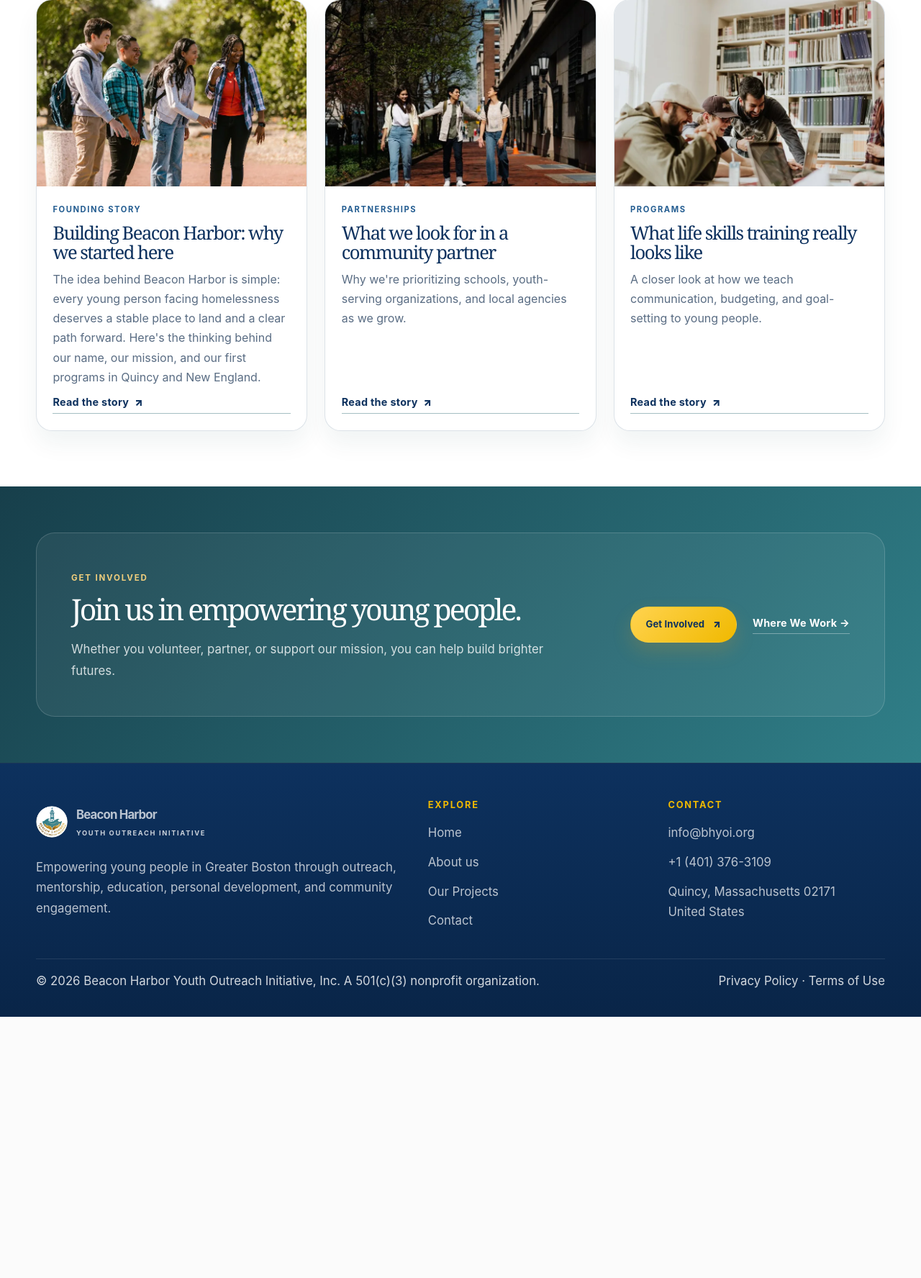
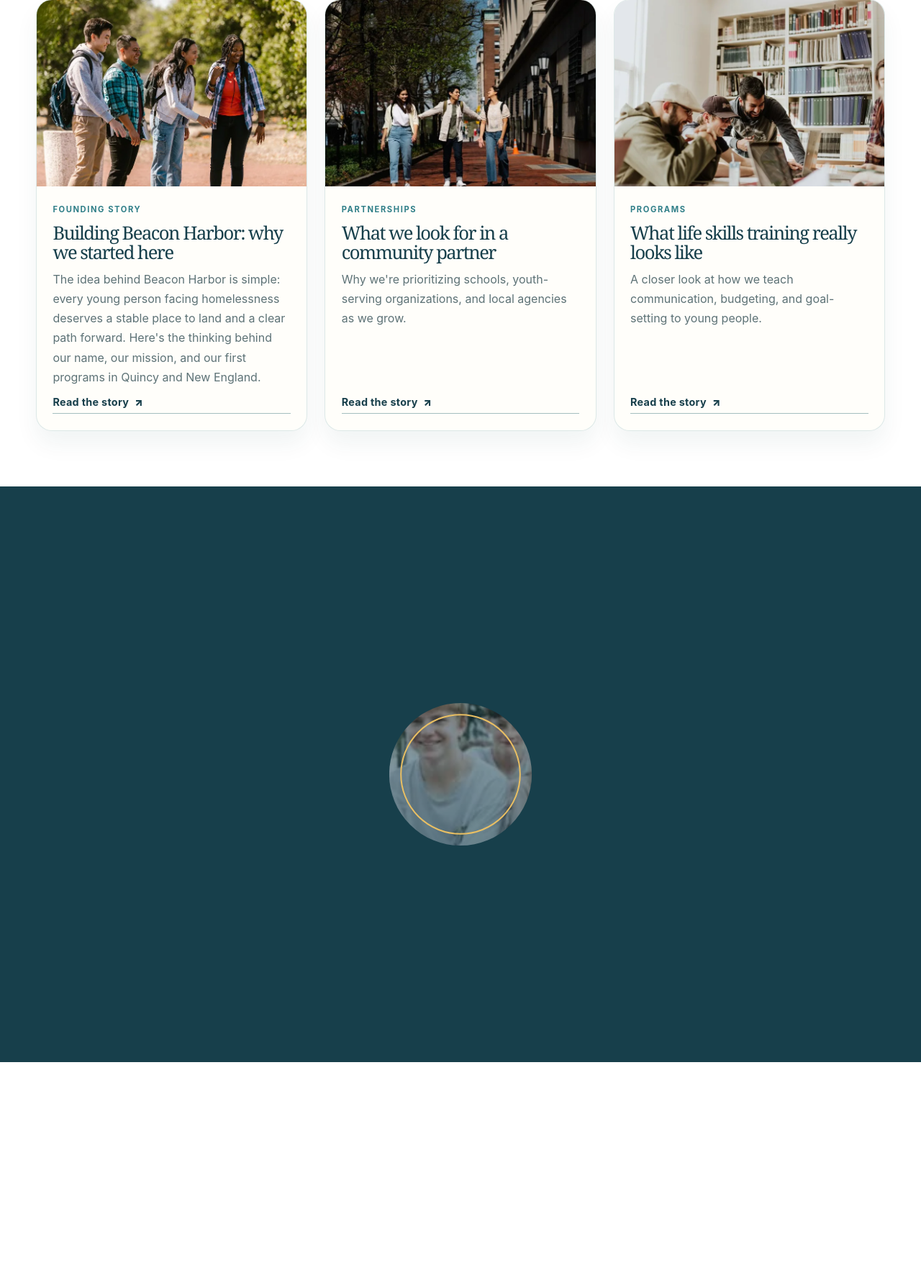
Before and after one commit to JimmyBiverson/beacon_harbour, a Laravel app: page / in a window 1280 px wide. Shown: the part 3514-5290 px from the top of the page at 72% size. Before the commit the page ends 4927 px from the top, so only its background shows below. Run offline with Laravel 12, Linux system fonts and the light colour scheme; style sheets or scripts are compiled from the project's sources.

Commit message:
Restore live palette and add pinned CTA scroll effect

```diff
--- a/resources/css/harbor.css
+++ b/resources/css/harbor.css
@@ -14,23 +14,6 @@
     --shadow: rgba(23, 63, 75, 0.14);
 }
 
-body[data-page="home"],
-body[data-page="about"] {
-    --forest-900: #0d315e;
-    --forest-800: #164778;
-    --forest-700: #245d91;
-    --forest-600: #4a7eaa;
-    --ivory: #f5f8fc;
-    --sand: #fff0bd;
-    --panel: #ffffff;
-    --line: rgba(13, 49, 94, 0.14);
-    --ink: #172f4d;
-    --muted: #596c83;
-    --gold: #f0b900;
-    --amber: #ffd34f;
-    --shadow: rgba(13, 49, 94, 0.14);
-}
-
 .mobile-donate {
     display: none !important;
 }
@@ -102,7 +85,6 @@ select:focus-visible {
     z-index: 60;
     border-bottom: 1px solid transparent;
     background: rgba(23, 63, 75, 0.97);
-    backdrop-filter: blur(14px);
     transition: background 0.25s ease, border-color 0.25s ease, transform 0.25s ease;
 }
 
@@ -437,9 +419,8 @@ select:focus-visible {
     max-width: 60%;
     padding: 1rem 1.1rem;
     border-radius: 18px;
-    background: rgba(15, 47, 56, 0.68);
+    background: rgba(15, 47, 56, 0.88);
     border: 1px solid rgba(255, 255, 255, 0.12);
-    backdrop-filter: blur(8px);
 }
 
 .slider-overlay .eyebrow {
@@ -836,7 +817,6 @@ textarea {
 body.motion-ready .reveal:not(.seen) {
     opacity: 0;
     translate: 0 34px;
-    filter: blur(4px);
 }
 
 .reveal.seen {
@@ -866,13 +846,11 @@ body.motion-ready .reveal:not(.seen) {
     from {
         opacity: 0;
         translate: 0 38px;
-        filter: blur(5px);
     }
 
     to {
         opacity: 1;
         translate: 0 0;
-        filter: blur(0);
     }
 }
 
@@ -1182,6 +1160,112 @@ body.motion-ready .reveal:not(.seen) {
         margin: 0;
     }
 
+    .pinned-cta {
+        position: relative;
+        display: flex;
+        align-items: center;
+        justify-content: center;
+        min-height: clamp(30rem, 74vh, 48rem);
+        padding: clamp(3rem, 8vw, 6rem) 1.25rem;
+        overflow: hidden;
+        background: var(--forest-900);
+        color: #ffffff;
+        text-align: center;
+    }
+
+    .pinned-cta__media {
+        position: absolute;
+        inset: 0;
+        z-index: 0;
+        overflow: hidden;
+        background: var(--forest-900);
+        will-change: clip-path, transform;
+    }
+
+    .pinned-cta__image {
+        width: 100%;
+        height: 100%;
+        object-fit: cover;
+        transform: scale(1.02);
+    }
+
+    .pinned-cta__media::after {
+        position: absolute;
+        inset: 0;
+        background: linear-gradient(180deg, rgba(23, 63, 75, 0.62), rgba(23, 63, 75, 0.46) 45%, rgba(23, 63, 75, 0.88));
+        content: "";
+        pointer-events: none;
+    }
+
+    .pinned-cta__ring {
+        position: absolute;
+        top: 50%;
+        left: 50%;
+        z-index: 1;
+        display: none;
+        width: 5.625rem;
+        height: 5.625rem;
+        margin: -2.8125rem 0 0 -2.8125rem;
+        color: var(--amber);
+        pointer-events: none;
+        will-change: transform, opacity;
+    }
+
+    .pinned-cta__content {
+        position: relative;
+        z-index: 2;
+        max-width: 44rem;
+        margin: 0 auto;
+    }
+
+    .pinned-cta__content .eyebrow {
+        color: var(--amber);
+    }
+
+    .pinned-cta__content h2 {
+        margin: 0.8rem 0 1rem;
+        color: #ffffff;
+        font-family: Georgia, "Times New Roman", serif;
+        font-size: clamp(2.2rem, 4vw, 4rem);
+        line-height: 1.02;
+        letter-spacing: -0.06em;
+    }
+
+    .pinned-cta__content p {
+        margin: 0 auto 1.5rem;
+        color: rgba(255, 255, 255, 0.8);
+        line-height: 1.7;
+    }
+
+    @media (min-width: 1024px) {
+        html.has-pinned-cta .pinned-cta-scroll {
+            height: 300vh;
+        }
+
+        html.has-pinned-cta .pinned-cta {
+            position: sticky;
+            top: 0;
+            height: 100vh;
+            min-height: 0;
+            padding: 0;
+        }
+
+        html.has-pinned-cta .pinned-cta__media {
+            clip-path: circle(84px at 50% 50%);
+            transform: scale(1.18);
+        }
+
+        html.has-pinned-cta .pinned-cta__ring {
+            display: block;
+            transform: scale(2);
+        }
+
+        html.has-pinned-cta .pinned-cta__content {
+            opacity: 0;
+            transform: scale(1.18);
+        }
+    }
+
     .page-feature {
         margin: 1rem 0 4rem;
     }
@@ -1262,7 +1346,7 @@ body.motion-ready .reveal:not(.seen) {
     overflow: hidden;
     padding: clamp(3rem, 6vw, 5.5rem) 0;
     background:
-        radial-gradient(circle at 10% -30%, rgba(240, 185, 0, 0.32), transparent 44%),
+        radial-gradient(circle at 10% -30%, rgba(209, 161, 65, 0.24), transparent 44%),
         var(--forest-900);
     color: #ffffff;
 }
@@ -1304,7 +1388,7 @@ body.motion-ready .reveal:not(.seen) {
     border: 1px solid rgba(255, 255, 255, 0.18);
     border-radius: 24px;
     background: rgba(255, 255, 255, 0.06);
-    box-shadow: 0 24px 48px rgba(8, 30, 58, 0.18);
+    box-shadow: 0 24px 48px rgba(23, 63, 75, 0.14);
 }
 
 .impact-aside .eyebrow {
@@ -2119,22 +2203,10 @@ body.motion-ready .reveal:not(.seen) {
         }
     }
 
-body[data-page="home"] .site-header,
-body[data-page="about"] .site-header,
-body[data-page="home"] .site-header.is-scrolled,
-body[data-page="about"] .site-header.is-scrolled {
-    background: rgba(13, 49, 94, 0.97);
-}
-
-body[data-page="home"] .site-footer,
-body[data-page="about"] .site-footer {
-    background: linear-gradient(180deg, #0d315e 0%, #092548 100%);
-}
-
 body[data-page="home"] .home-hero::after {
     background:
-        radial-gradient(circle at 82% 15%, rgba(240, 185, 0, 0.2), transparent 25%),
-        linear-gradient(90deg, rgba(9, 37, 72, 0.97) 0%, rgba(13, 49, 94, 0.88) 51%, rgba(13, 49, 94, 0.72) 100%);
+        radial-gradient(circle at 82% 15%, rgba(230, 185, 83, 0.24), transparent 25%),
+        linear-gradient(90deg, rgba(17, 54, 65, 0.97) 0%, rgba(32, 95, 104, 0.88) 51%, rgba(23, 63, 75, 0.75) 100%);
 }
 
 body[data-page="home"] .home-hero .hero-copy h1 {
@@ -2147,7 +2219,7 @@ body[data-page="home"] .home-hero .hero-copy h1 {
 
 body[data-page="home"] .home-hero .hero-copy .hero-tagline {
     margin-bottom: 0.8rem;
-    color: #ffe083;
+    color: var(--amber);
     font-size: 1.08rem;
     font-style: italic;
     font-weight: 700;
@@ -2263,15 +2335,9 @@ body[data-page="home"] .home-hero .hero-copy p:not(.hero-tagline) {
     font-size: 0.75rem;
 }
 
-body[data-page="about"] .page-hero-scrim {
-    background:
-        linear-gradient(90deg, rgba(9, 37, 72, 0.96) 0%, rgba(13, 49, 94, 0.82) 48%, rgba(13, 49, 94, 0.34) 100%),
-        linear-gradient(0deg, rgba(9, 37, 72, 0.56), transparent 68%);
-}
-
 body[data-page="about"] .page-hero-copy .eyebrow,
 body[data-page="about"] .page-hero-breadcrumb .crumb {
-    color: #ffe083;
+    color: var(--gold);
 }
 
 @media (max-width: 900px) {
--- a/resources/js/app.js
+++ b/resources/js/app.js
@@ -5,8 +5,11 @@ const lenis = new Lenis({
     autoRaf: true,
     anchors: { offset: -88 },
     smoothWheel: true,
-    duration: 0.9,
-    wheelMultiplier: 0.9,
+    duration: 1.15,
+    easing: value => Math.min(1, 1.001 - 2 ** (-10 * value)),
+    wheelMultiplier: 1,
+    touchMultiplier: 1.6,
+    autoResize: true,
     respectReducedMotion: true,
 });
 
@@ -41,21 +44,98 @@ if (toggle && nav) {
 
 const siteHeader = document.querySelector('#site-header');
 const scrollProgress = document.querySelector('#scroll-progress');
-if (siteHeader) {
-    const updateHeaderState = (scrollY = lenis.scroll) => {
+const pinnedCtaSections = [...document.querySelectorAll('[data-pinned-cta]')];
+const pinnedCtaDesktop = matchMedia('(min-width: 1024px)');
+
+function updateHeaderState() {
+    const scrollY = window.scrollY;
+    if (siteHeader) {
         siteHeader.classList.toggle('is-scrolled', scrollY > 10);
+    }
 
-        if (scrollProgress) {
-            const scrollableHeight = document.documentElement.scrollHeight - window.innerHeight;
-            const progress = scrollableHeight > 0 ? scrollY / scrollableHeight : 0;
-            scrollProgress.style.transform = `scaleX(${Math.min(1, Math.max(0, progress))})`;
+    if (scrollProgress) {
+        const scrollableHeight = document.documentElement.scrollHeight - window.innerHeight;
+        const progress = scrollableHeight > 0 ? scrollY / scrollableHeight : 0;
+        scrollProgress.style.transform = `scaleX(${Math.min(1, Math.max(0, progress))})`;
+    }
+}
+
+function resetPinnedCta(section) {
+    section.querySelectorAll('[data-pinned-cta-media], [data-pinned-cta-ring], [data-pinned-cta-content]').forEach(element => {
+        element.style.removeProperty('clip-path');
+        element.style.removeProperty('transform');
+        element.style.removeProperty('opacity');
+    });
+}
+
+function updatePinnedCtas() {
+    if (!document.documentElement.classList.contains('has-pinned-cta')) {
+        return;
+    }
+
+    const radiusLimit = Math.hypot(window.innerWidth, window.innerHeight) / 2 * 1.05;
+
+    pinnedCtaSections.forEach(section => {
+        const wrapper = section.closest('[data-pinned-cta-scroll]');
+        const media = section.querySelector('[data-pinned-cta-media]');
+        const ring = section.querySelector('[data-pinned-cta-ring]');
+        const content = section.querySelector('[data-pinned-cta-content]');
+
+        if (!wrapper || !media || !content) {
+            return;
         }
-    };
 
+        const range = Math.max(1, wrapper.offsetHeight - window.innerHeight);
+        const progress = Math.min(1, Math.max(0, -wrapper.getBoundingClientRect().top / range));
+
+        media.style.clipPath = `circle(${84 + (radiusLimit - 84) * progress}px at 50% 50%)`;
+        media.style.transform = `scale(${1.18 - 0.18 * progress})`;
+
+        if (ring) {
+            ring.style.transform = `scale(${2 + 418 * progress})`;
+            ring.style.opacity = String(1 - progress);
+        }
+
+        const contentProgress = Math.min(1, Math.max(0, (progress - 0.5) * 2));
+        content.style.opacity = String(contentProgress);
+        content.style.transform = `scale(${1.18 - 0.18 * contentProgress})`;
+    });
+}
+
+let scrollUpdateFrame = 0;
+
+function updateScrollState() {
+    scrollUpdateFrame = 0;
     updateHeaderState();
-    lenis.on('scroll', updateHeaderState);
-    window.addEventListener('resize', () => updateHeaderState(), { passive: true });
+    updatePinnedCtas();
 }
+
+function scheduleScrollUpdate() {
+    if (!scrollUpdateFrame) {
+        scrollUpdateFrame = window.requestAnimationFrame(updateScrollState);
+    }
+}
+
+function syncPinnedCtaMode() {
+    const enabled = !prefersReducedMotion && pinnedCtaDesktop.matches && pinnedCtaSections.length > 0;
+    document.documentElement.classList.toggle('has-pinned-cta', enabled);
+
+    if (!enabled) {
+        pinnedCtaSections.forEach(resetPinnedCta);
+    }
+
+    scheduleScrollUpdate();
+}
+
+updateHeaderState();
+lenis.on('scroll', scheduleScrollUpdate);
+window.addEventListener('scroll', scheduleScrollUpdate, { passive: true });
+window.addEventListener('resize', () => {
+    scheduleScrollUpdate();
+    syncPinnedCtaMode();
+}, { passive: true });
+pinnedCtaDesktop.addEventListener('change', syncPinnedCtaMode);
+syncPinnedCtaMode();
 
 const slider = document.querySelector('[data-slider]');
 if (slider) {
@@ -127,7 +207,7 @@ if (particleCanvas instanceof HTMLCanvasElement && !prefersReducedMotion) {
             return;
         }
 
-        const pixelRatio = Math.min(window.devicePixelRatio || 1, 1.5);
+        const pixelRatio = Math.min(window.devicePixelRatio || 1, 1.25);
         viewportWidth = window.innerWidth;
         viewportHeight = window.innerHeight;
         particleCanvas.width = Math.round(viewportWidth * pixelRatio);
@@ -136,7 +216,7 @@ if (particleCanvas instanceof HTMLCanvasElement && !prefersReducedMotion) {
         particleCanvas.style.height = `${viewportHeight}px`;
         context.setTransform(pixelRatio, 0, 0, pixelRatio, 0, 0);
 
-        const particleCount = Math.min(40, Math.max(14, Math.round((viewportWidth * viewportHeight) / 32000)));
+        const particleCount = Math.min(28, Math.max(12, Math.round((viewportWidth * viewportHeight) / 42000)));
         particles = Array.from({ length: particleCount }, () => ({
             x: Math.random() * viewportWidth,
             y: Math.random() * viewportHeight,
--- /dev/null
+++ b/resources/views/components/pinned-cta.blade.php
@@ -0,0 +1,20 @@
+@props(['eyebrow', 'title', 'copy' => null, 'href', 'label', 'image' => 'community'])
+@php($headingId = 'pinned-cta-'.Illuminate\Support\Str::slug($title))
+<section {{ $attributes->merge(['class' => 'pinned-cta-scroll']) }} data-pinned-cta-scroll>
+    <section class="pinned-cta" data-pinned-cta aria-labelledby="{{ $headingId }}">
+        <div class="pinned-cta__media" data-pinned-cta-media aria-hidden="true">
+            <x-photo :name="$image" class="pinned-cta__image"/>
+        </div>
+        <svg class="pinned-cta__ring" data-pinned-cta-ring viewBox="0 0 100 100" aria-hidden="true" focusable="false">
+            <circle cx="50" cy="50" r="46" fill="none" stroke="currentColor" stroke-width="1.1"></circle>
+        </svg>
+        <div class="pinned-cta__content" data-pinned-cta-content>
+            <span class="eyebrow">{{ $eyebrow }}</span>
+            <h2 id="{{ $headingId }}">{{ $title }}</h2>
+            @if($copy)
+                <p>{{ $copy }}</p>
+            @endif
+            <a class="pill donate-cta" href="{{ $href }}">{{ $label }} <b>↗</b></a>
+        </div>
+    </section>
+</section>
--- a/resources/views/outreach.blade.php
+++ b/resources/views/outreach.blade.php
@@ -25,7 +25,7 @@
         <meta name="twitter:description" content="{{ $description }}">
         <meta name="twitter:image" content="{{ secure_asset('images/beacon-harbor-social.png') }}">
         <meta name="twitter:image:alt" content="Beacon Harbor Youth Outreach Initiative emblem: a lighthouse over a wave, held by two open hands">
-        <meta name="theme-color" content="{{ in_array($page, ['home', 'about'], true) ? '#0d315e' : '#173f4b' }}">
+        <meta name="theme-color" content="#173f4b">
         <link rel="icon" href="{{ asset('favicon.ico') }}" sizes="any">
         <link rel="icon" type="image/png" sizes="640x640" href="{{ asset('images/beacon-harbor-logo.png') }}">
         <link rel="apple-touch-icon" href="{{ asset('images/beacon-harbor-logo.png') }}">
--- a/resources/views/pages/home.blade.php
+++ b/resources/views/pages/home.blade.php
@@ -121,16 +121,11 @@
     <x-cards type="article" :limit="3"/>
 </section>
 
-<section class="closing-cta">
-    <div class="wrap closing-cta-inner reveal">
-        <div>
-            <span class="eyebrow">Get Involved</span>
-            <h2>Join us in empowering young people.</h2>
-            <p>Whether you volunteer, partner, or support our mission, you can help build brighter futures.</p>
-        </div>
-        <div class="actions">
-            <a class="pill donate-cta" href="{{ route('involvement') }}">Get Involved <b>↗</b></a>
-            <a class="textlink" href="{{ route('community') }}">Where We Work →</a>
-        </div>
-    </div>
-</section>
+<x-pinned-cta
+    eyebrow="Get Involved"
+    title="Join us in empowering young people."
+    copy="Whether you volunteer, partner, or support our mission, you can help build brighter futures."
+    href="{{ route('involvement') }}"
+    label="Get Involved"
+    image="friends"
+/>
```
Also changed, not shown: resources/views/pages/about.blade.php (+8 -13 lines), resources/views/pages/community.blade.php (+8 -7 lines), resources/views/pages/program.blade.php (+7 -9 lines), resources/views/pages/programs.blade.php (+8 -10 lines), resources/views/pages/projects.blade.php (+8 -10 lines).
